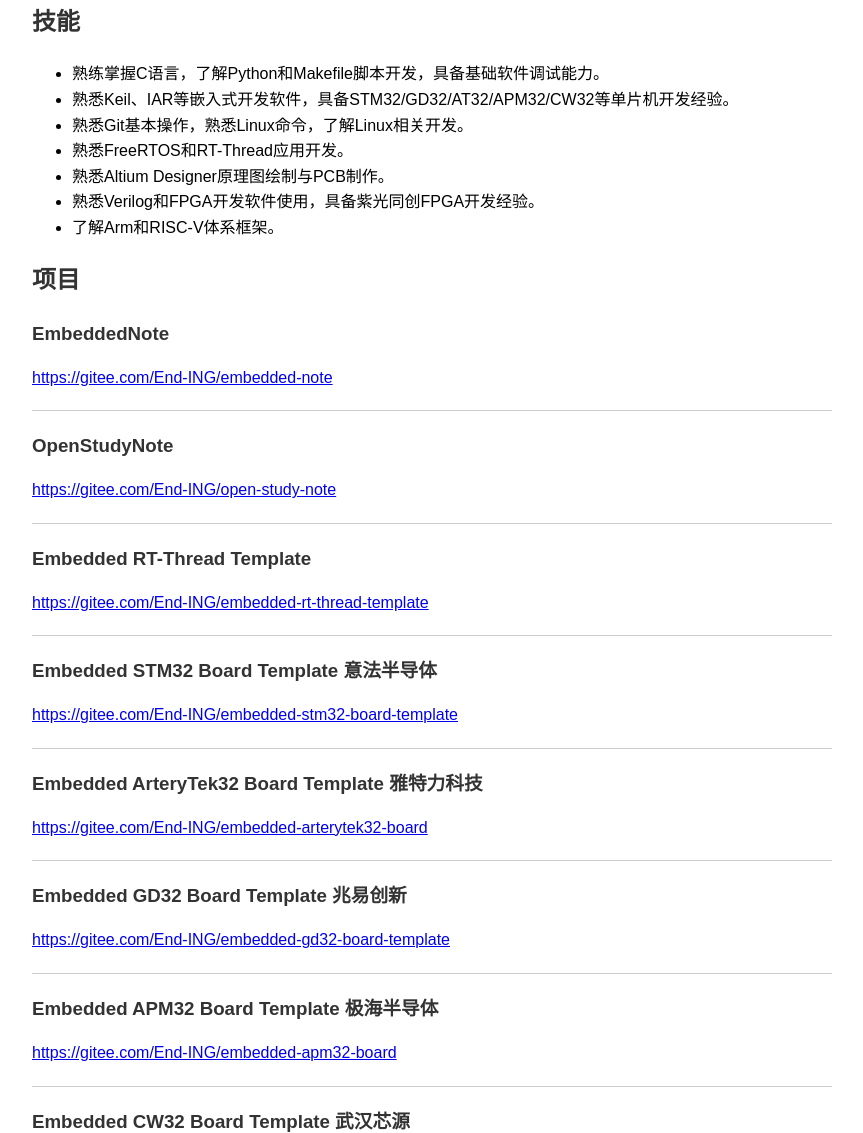
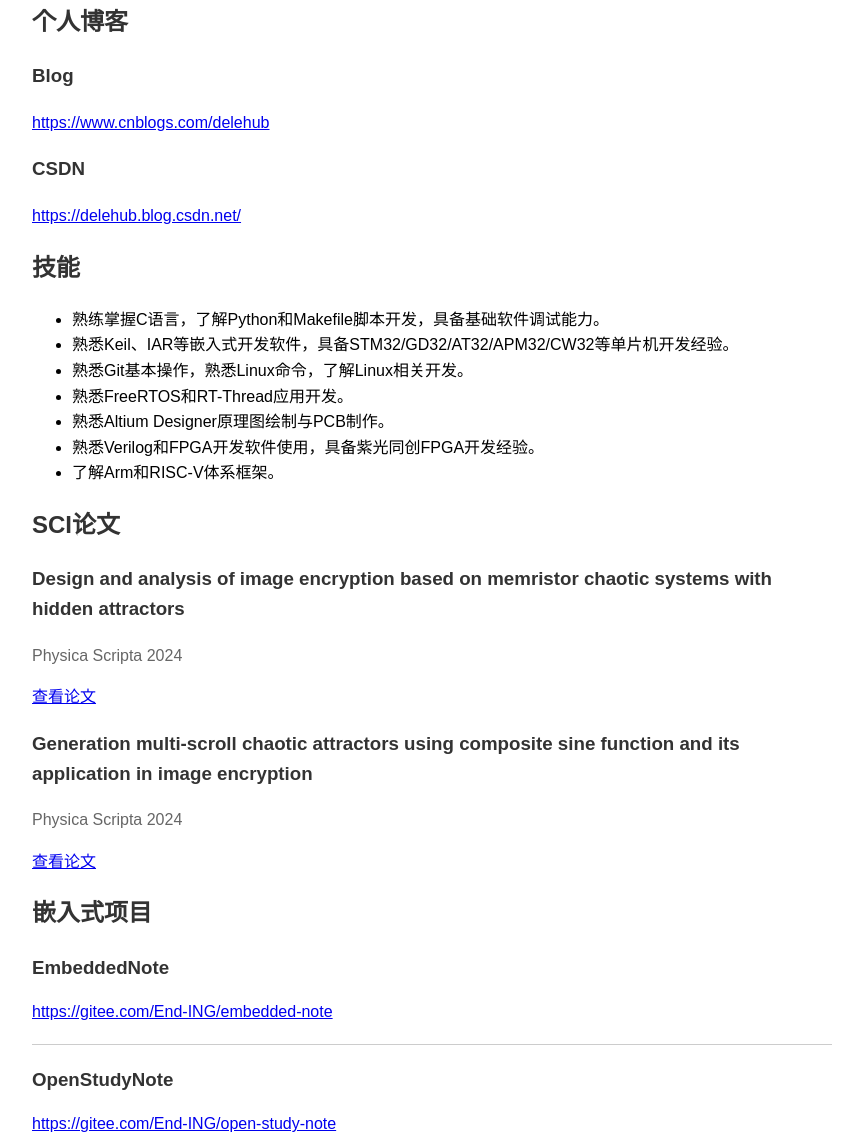
Before and after one commit to CoderEndING/CoderEndING.github.io, a plain HTML site: page index.html in a window 1280 px wide. Shown: the part 337-1470 px from the top of the page, without its empty margins (208-1071 px from the left). Drawn offline with Linux system fonts and the light colour scheme.

Commit message:
Update index.html

```diff
--- a/index.html
+++ b/index.html
@@ -56,6 +56,21 @@
         </ul>
     </section>
 
+    <section id="blogs">
+        <h2>个人博客</h2>
+
+        <div class="blog">
+            <h3>Blog</h3>
+            <p><a href="https://www.cnblogs.com/delehub" target="_blank">https://www.cnblogs.com/delehub</a></p>
+        </div>
+
+        <div class="blog">
+            <h3>CSDN</h3>
+            <p><a href="https://delehub.blog.csdn.net/" target="_blank">https://delehub.blog.csdn.net/</a></p>
+        </div>
+
+    </section>
+
     <section id="skills">
         <h2>技能</h2>
         <ul>
@@ -69,8 +84,27 @@
         </ul>
     </section>
 
+    <section id="papers">
+        <h2>SCI论文</h2>
+
+        <div class="paper">
+            <h3>Design and analysis of image encryption based on memristor chaotic systems with hidden attractors</h3>
+            <p>Physica Scripta 2024</p>
+            <p><a href="https://iopscience.iop.org/article/10.1088/1402-4896/ad56cf/pdf" target="_blank">查看论文</a></p>
+        </div>
+
+        <div class="paper">
+            <h3>Generation multi-scroll chaotic attractors using composite sine function and its application in image encryption</h3>
+            <p>Physica Scripta 2024</p>
+            <p><a href="https://iopscience.iop.org/article/10.1088/1402-4896/ad2b3f" target="_blank">查看论文</a></p>
+        </div>
+
+        <!-- Add more papers as needed -->
+
+    </section>
+
     <section id="projects">
-        <h2>项目</h2>
+        <h2>嵌入式项目</h2>
         <div class="project">
             <h3>EmbeddedNote</h3>
             <p><a href="https://gitee.com/End-ING/embedded-note" target="_blank">https://gitee.com/End-ING/embedded-note</a>
@@ -144,9 +178,6 @@
             <p><a href="https://gitee.com/End-ING/matlab-code-chaotic-system-image-encryption" target="_blank">https://gitee.com/End-ING/matlab-code-chaotic-system-image-encryption</a></p>
         </div>
 
-
-
-
     </section>
 
     <footer class="social-links">
```
